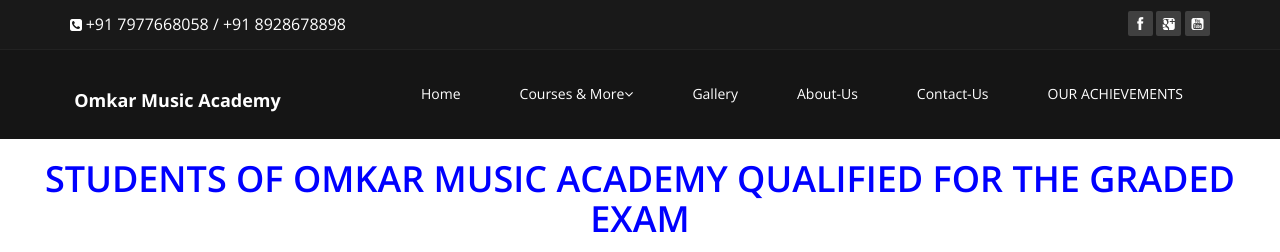
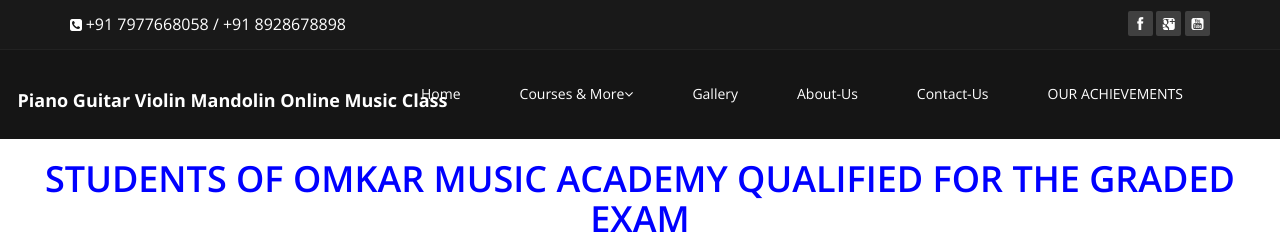
Before and after one commit to Chowdhary07/Piano-Guitar-Violin-Mandolin-Online-Music-Class, a plain HTML site: page TCL Grade Certificate.html in a window 1280 px wide. Shown: the top 252 px of the page. Drawn offline with nearby package versions, Linux system fonts and the light colour scheme; some packages are replaced by stand-ins of ours; a script that the page names is missing.

Commit message:
Add files via upload

```diff
--- a/TCL Grade Certificate.html
+++ b/TCL Grade Certificate.html
@@ -60,9 +60,9 @@
                         <span class="icon-bar"></span>
                         <span class="icon-bar"></span>
                     </button>
-                       <div u="caption" t="RTT*JUP|BR" t2="SPACESHIP|RB" style="position: absolute; left: -60px; top: 30px; width: 475px;
+                       <div u="caption" t="RTT*JUP|BR" t2="SPACESHIP|RB" style="position: absolute; left: -5px; top: 30px; width: 475px;
                        height: 70px;font-size: xx-large; color: #fff; line-height: 30px; text-align: center; font-weight: 700;
-                       font-stretch: wider;"><font size="4">Omkar Music Academy</font>
+                       font-stretch: wider;"><font size="4">Piano Guitar Violin Mandolin Online Music Class</font>
                       </div>
                 </div>
 
```
Also changed, not shown: about-us.html (+2 -2 lines), contact-us.html (+2 -2 lines), courses we offer.html (+2 -2 lines), gallery.html (+2 -2 lines), helpful tips.html (+2 -2 lines), interactive tutorial.html (+2 -2 lines), syllabus.html (+2 -2 lines).
